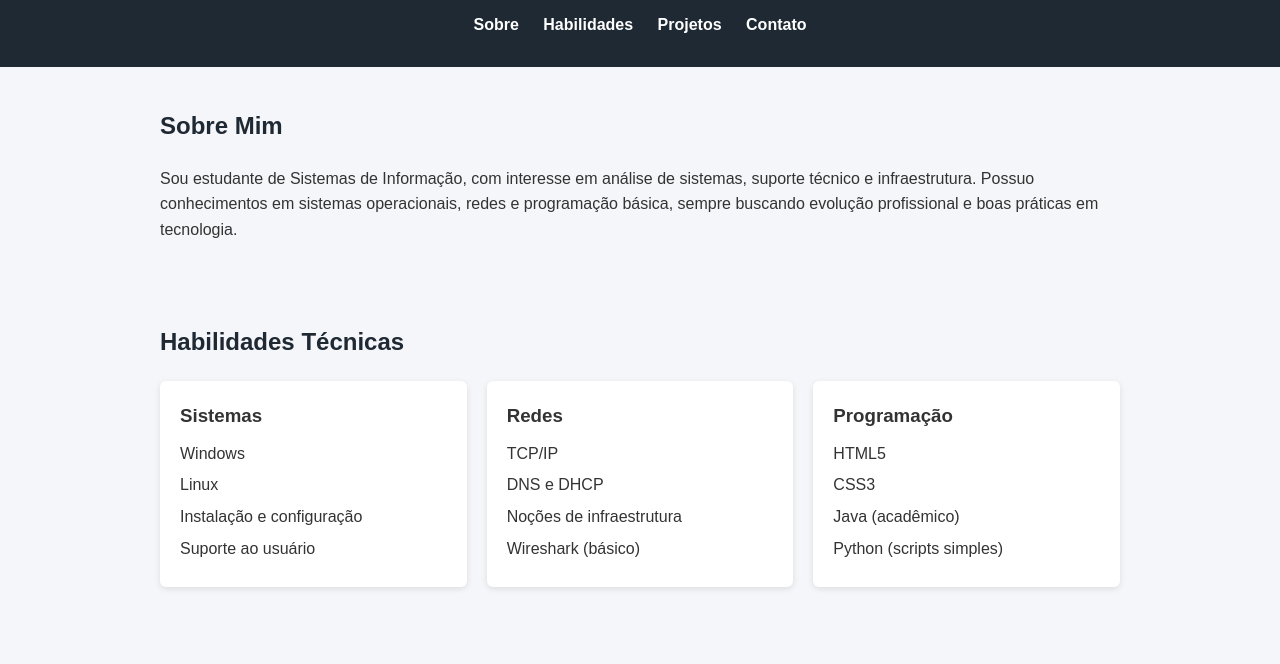
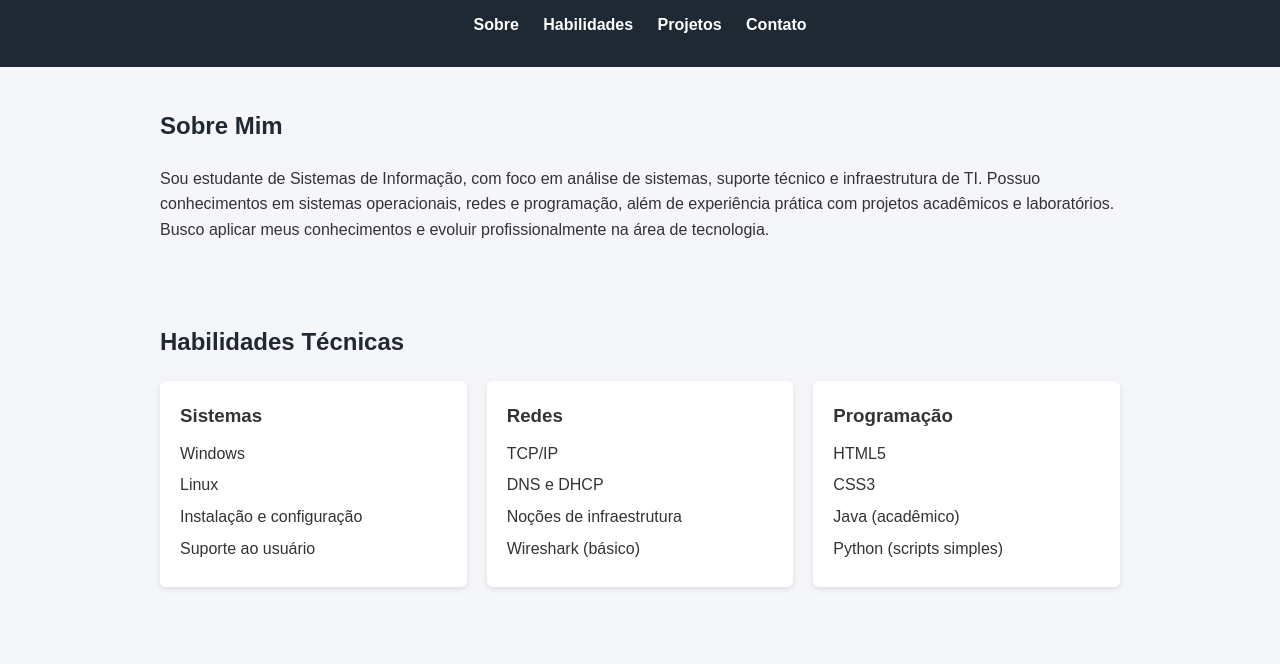
Before and after one commit to waldirlou/portfolio-waldir, a plain HTML site: page index.html in a window 1280 px wide. Shown: the part 110-774 px from the top of the page. Drawn offline with Linux system fonts and the light colour scheme.

Commit message:
Revise personal description in index.html

```diff
--- a/index.html
+++ b/index.html
@@ -22,10 +22,14 @@
     <section id="sobre">
         <h2>Sobre Mim</h2>
         <p>
-            Sou estudante de Sistemas de Informação, com interesse em análise de sistemas,
-            suporte técnico e infraestrutura. Possuo conhecimentos em sistemas operacionais,
-            redes e programação básica, sempre buscando evolução profissional e boas práticas
-            em tecnologia.
+         <p>
+             Sou estudante de Sistemas de Informação, com foco em análise de sistemas,
+             suporte técnico e infraestrutura de TI. Possuo conhecimentos em sistemas
+             operacionais, redes e programação, além de experiência prática com projetos
+             acadêmicos e laboratórios. Busco aplicar meus conhecimentos
+             e evoluir profissionalmente na área de tecnologia.
+         </p>
+
         </p>
     </section>
 
```
